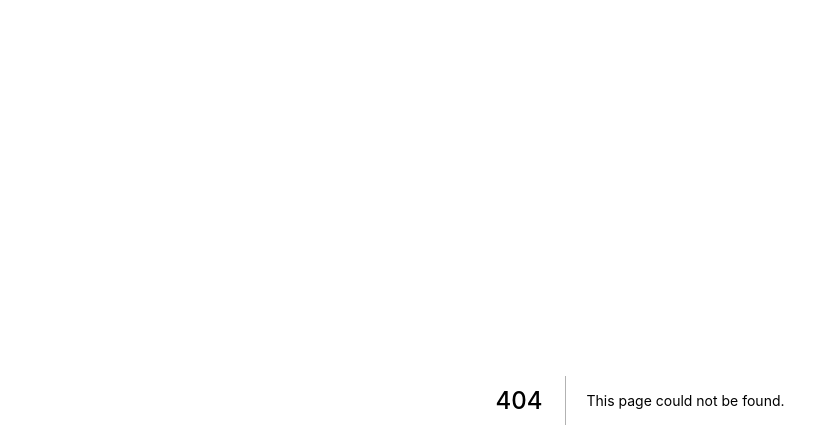
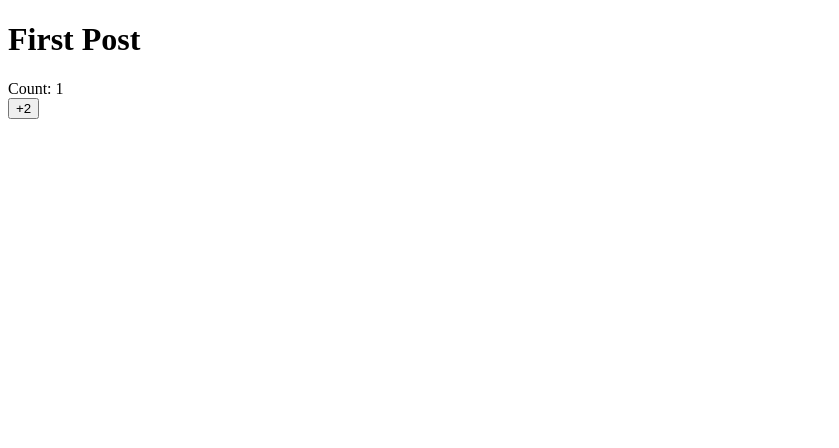
Before and after one commit to arkangelofkaos/nextjs-blog-tutorial, a Next.js app: page /posts/first-post in a window 1280 px wide. Before the commit this address had no page. Shown: the top 448 px of the page, without its empty margins (0-839 px from the left). Built offline with nearby package versions, Linux system fonts and the light colour scheme.

Commit message:
Created first new page and make use of the magic React import

```diff
--- a/pages/index.js
+++ b/pages/index.js
@@ -10,7 +10,7 @@ export default function Home() {
 
       <main>
         <h1 className="title">
-          Welcome to <a href="https://nextjs.org">Next.js!</a>
+          Learn <a href="https://nextjs.org">Next.js!</a>
         </h1>
 
         <p className="description">
--- /dev/null
+++ b/pages/posts/first-post.js
@@ -0,0 +1,10 @@
+const FirstPost = () => {
+    const [count, setCount] = React.useState(1)
+    return <>
+        <h1>First Post</h1>
+        <div>Count: {count}</div>
+        <button onClick={() => setCount(count+2)}>+2</button>
+    </>
+}
+
+export default FirstPost
```
